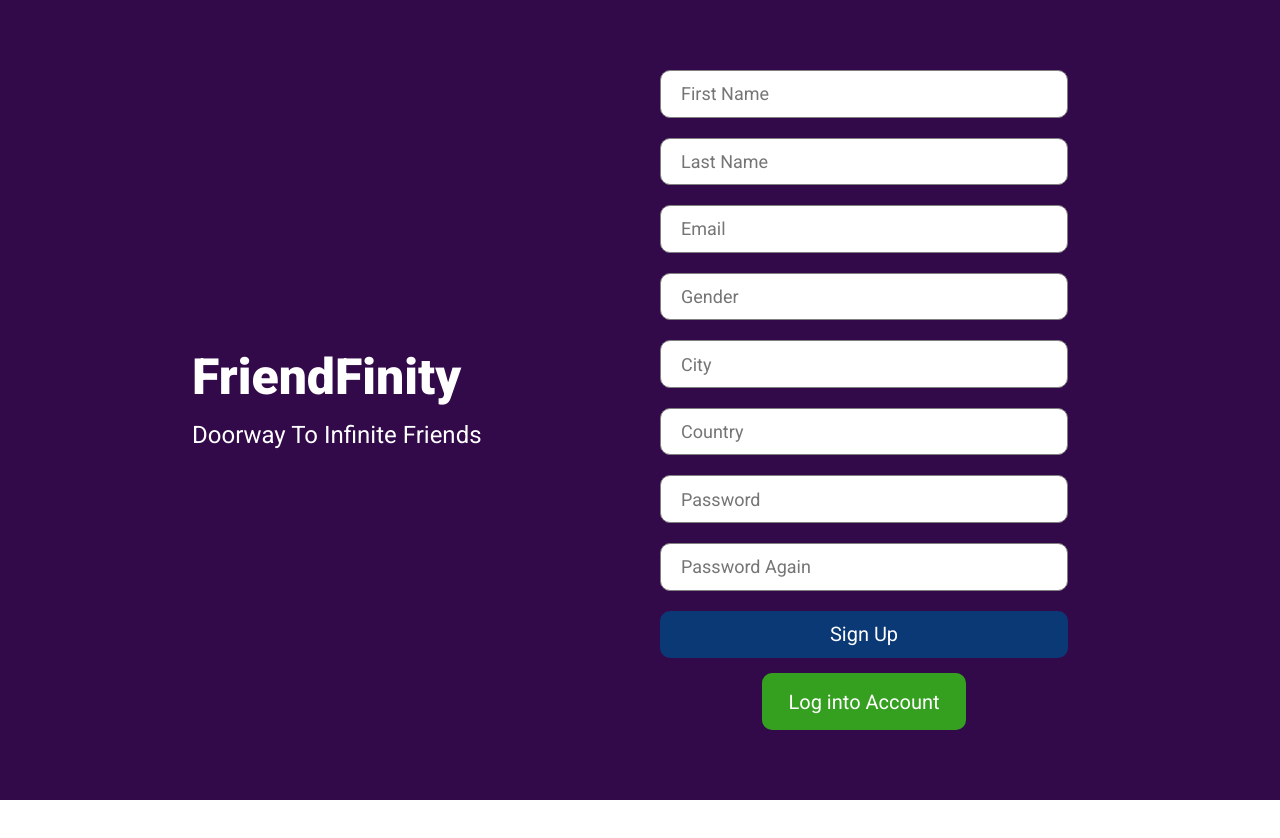
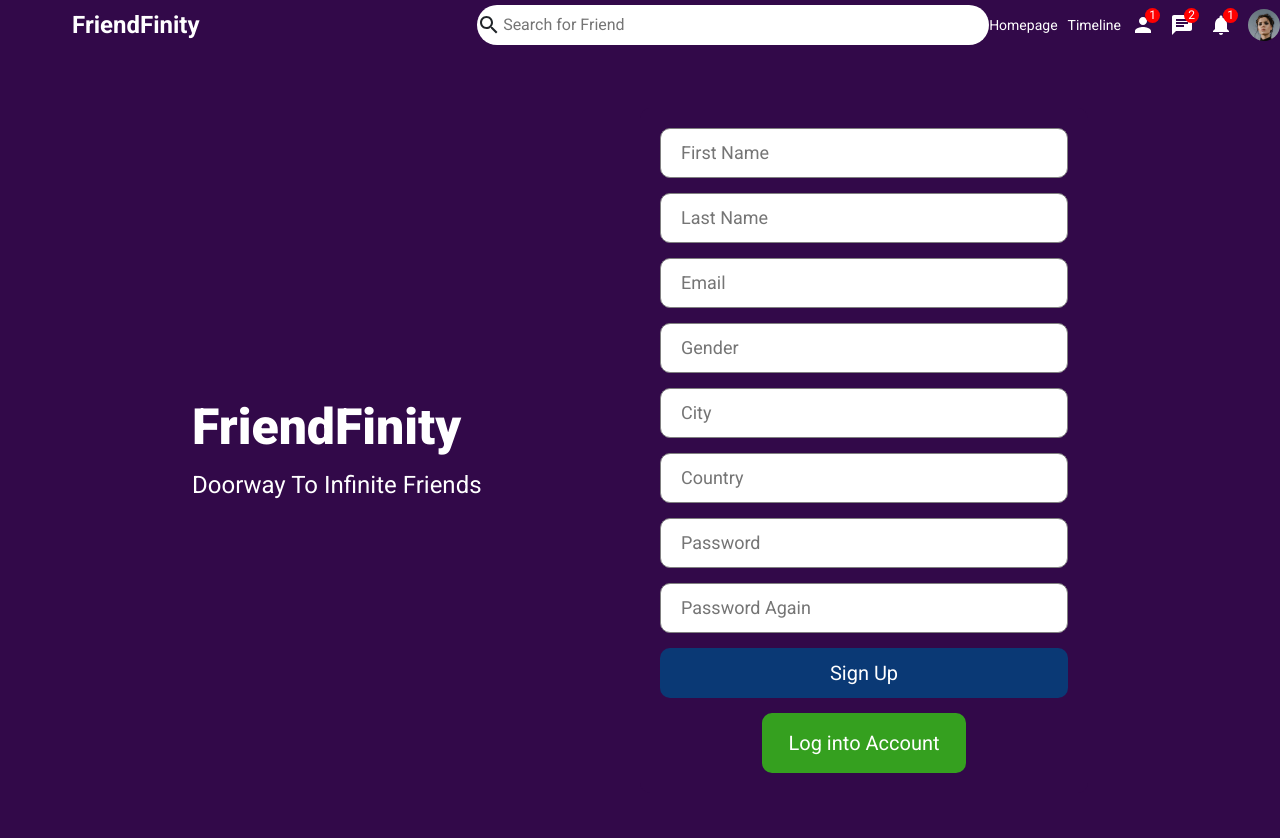
Before and after one commit to mustansir14/friend-finity, a React (Create React App) app: page /register in a window 1280 px wide. Shown: the top 838 px of the page. Before the commit the page ends 800 px from the top, so only its background shows below. Built offline with nearby package versions, Linux system fonts and the light colour scheme.

Commit message:
frontend

```diff
--- a/src/App.js
+++ b/src/App.js
@@ -9,6 +9,7 @@ import { BrowserRouter as Router, Routes, Route, Link } from "react-router-dom";
 function App() {
   return (
     <Router>
+      <Topbar/>
       <Routes>
         <Route exact path="/" element={<Home />} />
         <Route path="/home" element={<Home />} />
--- a/src/components/topbar/Topbar.css
+++ b/src/components/topbar/Topbar.css
@@ -1,7 +1,7 @@
 .topbarContainer {
     height: 50px;
     width: 100%;
-    background-color:#5300eb;
+    background-color: #320949;
     display: flex;
     align-items: center;
     position: sticky;
--- a/src/pages/login/login.css
+++ b/src/pages/login/login.css
@@ -8,7 +8,7 @@
 }
 .loginWrapper {
     width: 70%;
-    height: 100%;
+    height: 70%;
     display: flex;
 }
 .loginLeft,
@@ -39,7 +39,7 @@
     justify-content: space-between;
 }
 .loginInput{
-    height: 50px;
+    height: 70px;
     border-radius: 10px;
     border: 1px solid gray;
     font-size: 18px;
@@ -51,7 +51,7 @@
     outline: none;
 }
 .loginButton{
-    height: 50px;
+    height: 60px;
     border-radius: 10px;
     border: none;
     background-color: #0a3975;
@@ -59,6 +59,7 @@
     font-size: 20px;
     font-weight: 500;
     cursor: pointer;
+    margin-bottom:20px;
 
 }
 .loginForgot{
@@ -66,9 +67,10 @@
     color: #1775ee;
     cursor: pointer;
     border: none;
+    margin-bottom:10px;
 }
 .loginRegisterButton{
-    width: 50%;
+    width: 60%;
     align-self: center;
     height: 60px;
     border-radius: 10px;
--- a/src/pages/register/Register.jsx
+++ b/src/pages/register/Register.jsx
@@ -2,26 +2,26 @@ import './register.css'
 
 export default function Register() {
     return (
-        <div className="login">
-            <div className="loginWrapper">
-                <div className="loginLeft">
-                    <h3 className="loginLogo">FriendFinity</h3>
-                    <span className="loginDesc">
+        <div className="register">
+            <div className="registerWrapper">
+                <div className="registerLeft">
+                    <h3 className="registerLogo">FriendFinity</h3>
+                    <span className="registerDesc">
                         Doorway To Infinite Friends
                     </span>
                 </div>
-                <div className="loginRight">
-                <div className="loginBox">
-                    <input placeholder="First Name" className="loginInput" />
-                    <input placeholder="Last Name" className="loginInput" />
-                    <input placeholder="Email" className="loginInput" />
-                    <input placeholder="Gender" className="loginInput" />
-                    <input placeholder="City" className="loginInput" />
-                    <input placeholder="Country" className="loginInput" />
-                    <input placeholder="Password" className="loginInput" />
-                    <input placeholder="Password Again" className="loginInput" />
-                    <button className="loginButton">Sign Up</button>
-                    <button className="loginRegisterButton">
+                <div className="registerRight">
+                <div className="registerBox">
+                    <input placeholder="First Name" className="registerInput" />
+                    <input placeholder="Last Name" className="registerInput" />
+                    <input placeholder="Email" className="registerInput" />
+                    <input placeholder="Gender" className="registerInput" />
+                    <input placeholder="City" className="registerInput" />
+                    <input placeholder="Country" className="registerInput" />
+                    <input placeholder="Password" className="registerInput" />
+                    <input placeholder="Password Again" className="registerInput" />
+                    <button className="registerButton">Sign Up</button>
+                    <button className="registerRegisterButton">
                     Log into Account
             </button>
                     </div>
--- a/src/pages/register/register.css
+++ b/src/pages/register/register.css
@@ -1,4 +1,4 @@
-.login {
+.register {
     width: 100vw;
     height: 100vh;
     background-color: #320949;
@@ -6,30 +6,30 @@
     align-items: center;
     justify-content: center;
 }
-.loginWrapper {
+.registerWrapper {
     width: 70%;
     height: 70%;
     display: flex;
 }
-.loginLeft,
-.loginRight {
+.registerLeft,
+.registerRight {
     flex: 1;
     display: flex;
     flex-direction: column;
     justify-content: center;
 
 }
-.loginLogo {
+.registerLogo {
   font-size: 50px;
   font-weight: 800;
   color: #ffffff;
   margin-bottom: 10px;
 }
-.loginDesc {
+.registerDesc {
   font-size: 24px;
   color: #ffffff;
 }
-.loginBox{
+.registerBox{
     height: 700px;
     padding: 20px;
     background-color: #320949;
@@ -38,18 +38,19 @@
     flex-direction: column;
     justify-content: space-between;
 }
-.loginInput{
+.registerInput{
     height: 50px;
     border-radius: 10px;
     border: 1px solid gray;
     font-size: 18px;
     padding-left: 20px;
+    margin-bottom: 15px;
 }
 
-.loginInput:focus{
+.registerInput:focus{
     outline: none;
 }
-.loginButton{
+.registerButton{
     height: 50px;
     border-radius: 10px;
     border: none;
@@ -61,7 +62,7 @@
     margin-bottom: 15px;
 
 }
-.loginRegisterButton{
+.registerRegisterButton{
     width: 50%;
     align-self: center;
     height: 60px;
```
